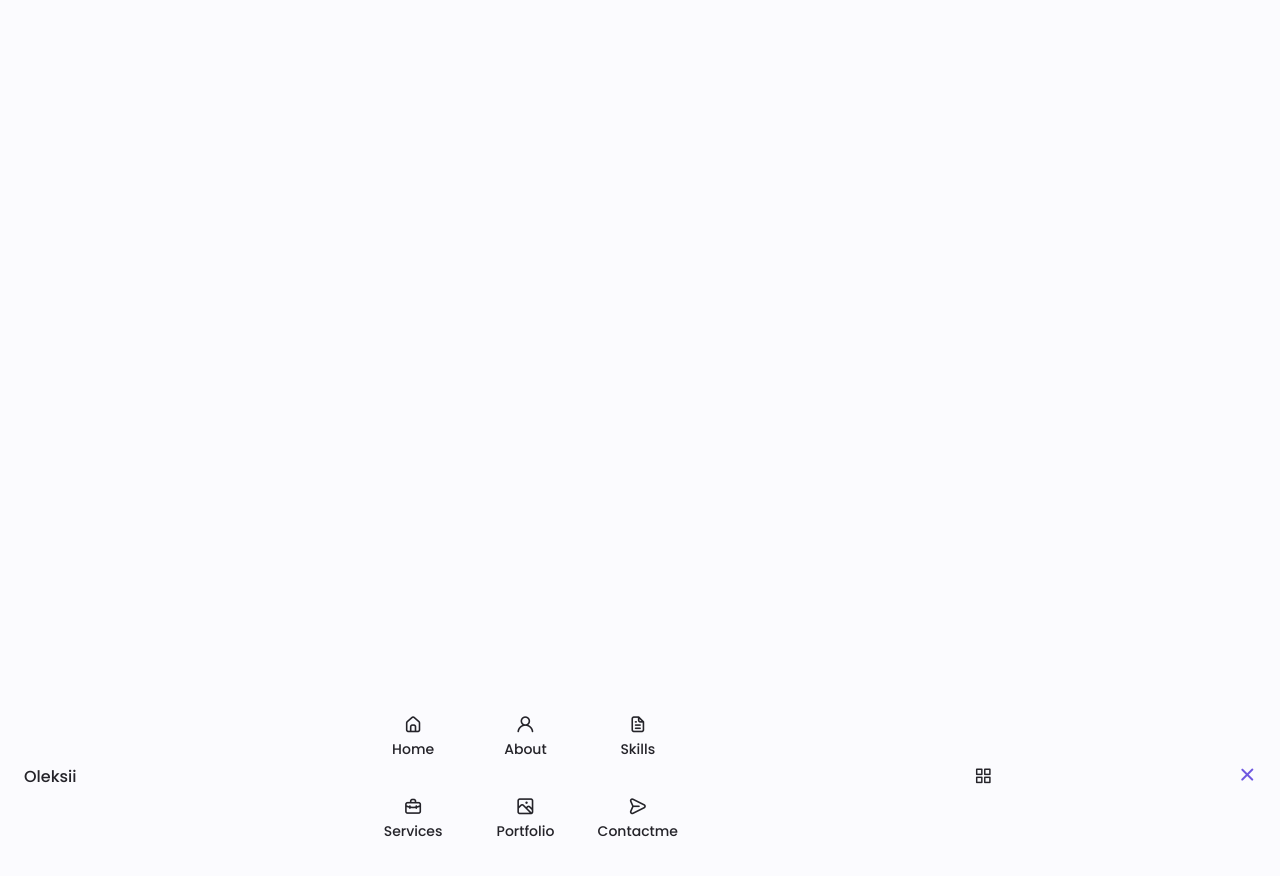
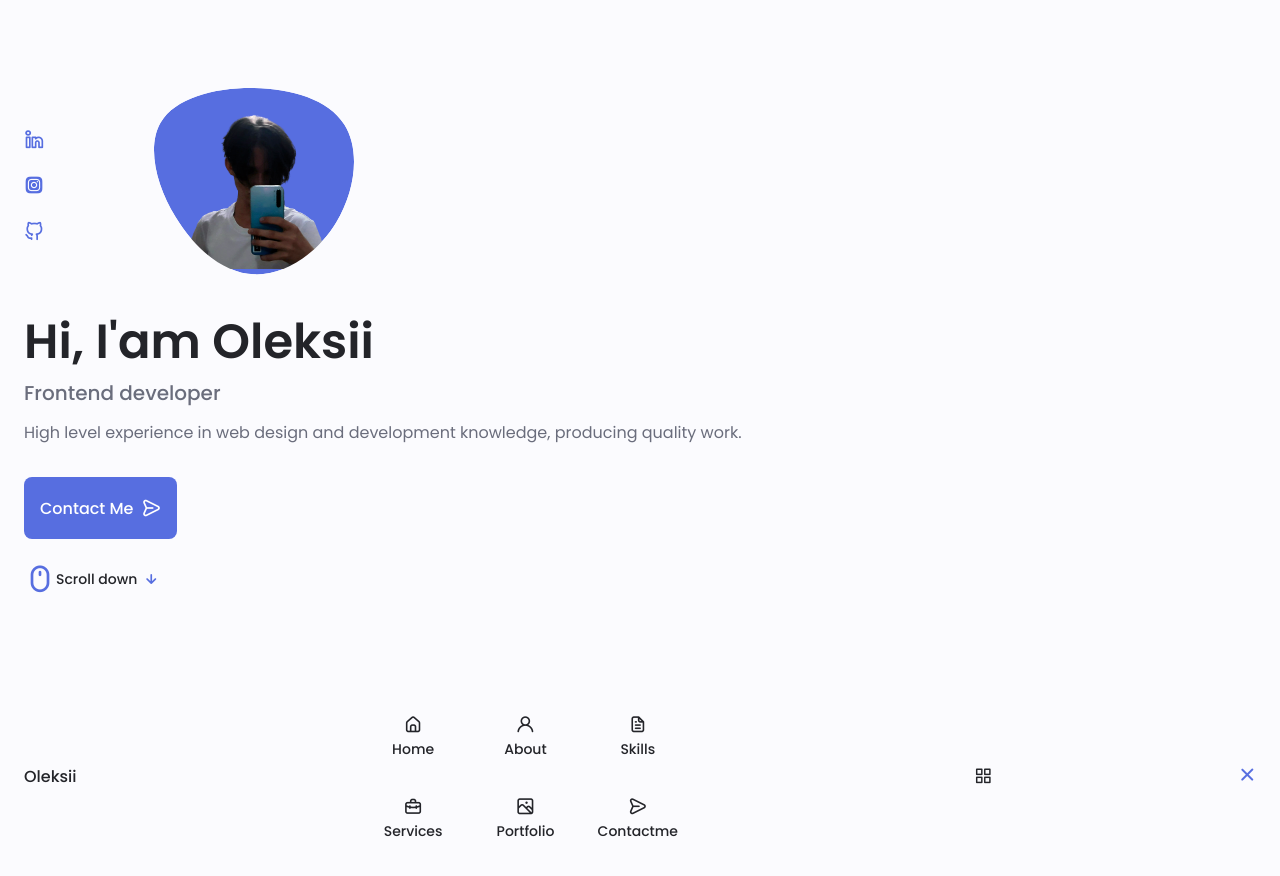
Before and after one commit to Paradigmofc/responsive-portfolio-website, a plain HTML site: page index.html in a window 1280 px wide. Drawn offline with nearby package versions, Linux system fonts and the light colour scheme.

Commit message:
Home section

```diff
--- a/assets/css/styles.css
+++ b/assets/css/styles.css
@@ -7,7 +7,7 @@
 
     /*========== Colors ==========*/
     /* Change favorite color */
-    --hue-color: 250; /*Purple 250 - Green 142 - Blue 230 - Pink 340*/
+    --hue-color: 230; /*Purple 250 - Green 142 - Blue 230 - Pink 340*/
 
     /* HSL color mode */
     --first-color: hsl(var(--hue-color), 69%, 61%);
@@ -236,10 +236,110 @@ img {
 
 
 /*==================== HOME ====================*/
+.home__container {
+    gap: 1rem;
+}
 
+.home__content {
+    grid-template-columns: .5fr 3fr;
+    padding-top: 3.5rem;
+    align-items: center;
+}
+
+.home__social {
+    display: grid;
+    grid-template-columns: max-content;
+    row-gap: 1rem;
+}
+
+.home__social-icon {
+    font-size: 1.25rem;
+    color: var(--first-color);
+}
+
+.home__social-icon:hover {
+    color: var(--first-color-alt);
+}
+
+.home__blob {
+    width: 200px;
+    fill: var(--first-color);
+}
+
+.home__blob-img {
+    width: 170px;
+}
+
+.home__data {
+    grid-column: 1/3;
+}
+
+.home__title {
+    font-size: var(--big-font-size);
+}
+
+.home__subtitle {
+    font-size: var(--h3-font-size);
+    color: var(--text-color);
+    font-weight: var(--font-medium);
+    margin-bottom: var(--mb-0-75);
+}
+
+.home__description {
+    margin-bottom: var(--mb-2);
+}
+
+.home__scroll {
+    /* display: none; */
+}
+
+.home__scroll-button {
+    color: var(--first-color);
+    transition: .3s;
+}
+
+.home__scroll-button:hover {
+    transform: translateY(.25rem);
+}
+
+.home__scroll-mouse {
+    font-size: 2rem;
+}
+
+.home__scroll-name {
+    font-size: var(--small-font-size);
+    color: var(--title-color);
+    font-weight: var(--font-medium);
+    margin-right: var(--mb-0-25);
+}
+
+.home__scroll-arrow {
+    font-size: 1.25rem;
+}
 
 /*==================== BUTTONS ====================*/
+.button {
+    display: inline-block;
+    background-color: var(--first-color);
+    color: #fff;
+    padding: 1rem;
+    border-radius: .5rem;
+    font-weight: var(--font-medium);
+}
 
+.button:hover {
+    background-color: var(--first-color-alt);
+}
+
+.button__icon {
+    font-size: 1.25rem;
+    margin-left: var(--mb-0-5);
+    transition: .3s;
+}
+.button--flex {
+    display: inline-flex;
+    align-items: center;
+}
 
 /*==================== ABOUT ====================*/
 
--- a/assets/js/main.js
+++ b/assets/js/main.js
@@ -6,7 +6,7 @@ const navMenu = document.getElementById('nav-menu'),
 /* Validate if constant exists */
 if(navToggle){
     navToggle.addEventListener('click', () =>{
-        navMenu.classList.add('.show-menu')
+        navMenu.classList.add('show-menu')
     })
 }
 
--- a/index.html
+++ b/index.html
@@ -69,7 +69,61 @@
         <main class="main">
             <!--==================== HOME ====================-->
             <section class="home section" id="home">
+                <div class="home__container container grid">
+                    <div class="home__content grid">
+                        <div class="home__social">
+                            <a href="https://www.linkedin.com/" target="_blank" class="home__social-icon">
+                                <i class="uil uil-linkedin-alt"></i>
+                            </a>
+                            <a href="https://www.instagram.com/" target="_blank" class="home__social-icon">
+                                <i class="uil uil-instagram-alt"></i>
+                            </a>
+                            <a href="https://github.com/" target="_blank" class="home__social-icon">
+                                <i class="uil uil-github-alt"></i>
+                            </a>
+                        </div>
+                        <div class="home__img">
+                            <svg class="home__blob" viewBox="0 0 200 187" xmlns="http://www.w3.org/2000/svg" xmlns:xlink="http://www.w3.org/1999/xlink">
+                                <mask id="mask0" mask-type="alpha">
+                                    <path d="M190.312 36.4879C206.582 62.1187 201.309 102.826 182.328 134.186C163.346 165.547
+                                    130.807 187.559 100.226 186.353C69.6454 185.297 41.0228 161.023 21.7403 129.362C2.45775
+                                    97.8511 -7.48481 59.1033 6.67581 34.5279C20.9871 10.1032 59.7028 -0.149132 97.9666
+                                    0.00163737C136.23 0.303176 174.193 10.857 190.312 36.4879Z"/>
+                                </mask>
+                                <g mask="url(#mask0)">
+                                    <path d="M190.312 36.4879C206.582 62.1187 201.309 102.826 182.328 134.186C163.346
+                                    165.547 130.807 187.559 100.226 186.353C69.6454 185.297 41.0228 161.023 21.7403
+                                    129.362C2.45775 97.8511 -7.48481 59.1033 6.67581 34.5279C20.9871 10.1032 59.7028
+                                    -0.149132 97.9666 0.00163737C136.23 0.303176 174.193 10.857 190.312 36.4879Z"/>
+                                    <image class="home__blob-img" x='28' y='18' href="assets/img/fixed-2-removebg-preview.png"/>
+                                </g>
+                            </svg>
+                        </div>
 
+                        <div class="home__data">
+                            <h1 class="home__title">
+                                Hi, I'am Oleksii
+                            </h1>
+                            <h3 class="home__subtitle">
+                                Frontend developer
+                            </h3>
+                            <p class="home__description">
+                                High level experience in web design and development knowledge, producing quality work.
+                            </p>
+                            <a href="#contact" class="button button--flex">
+                               Contact Me <i class="uil uil-message button__icon"></i>
+                            </a>
+                        </div>
+                    </div>
+
+                    <div class="home__scroll">
+                        <a href="#about" class="home__scroll-button button--flex">
+                            <i class="uil uil-mouse-alt home__scroll-mouse"></i>
+                            <span class="home__scroll-name">Scroll down</span>
+                            <i class="uil uil-arrow-down home__scroll-arrow"></i>
+                        </a>
+                    </div>
+                </div>
             </section>
 
             <!--==================== ABOUT ====================-->
```
Also changed, not shown: assets/img/eleven-mirrors.jpg (added), assets/img/fixed-2-removebg-preview.png (added), assets/img/fixed-2.jpg (added).
